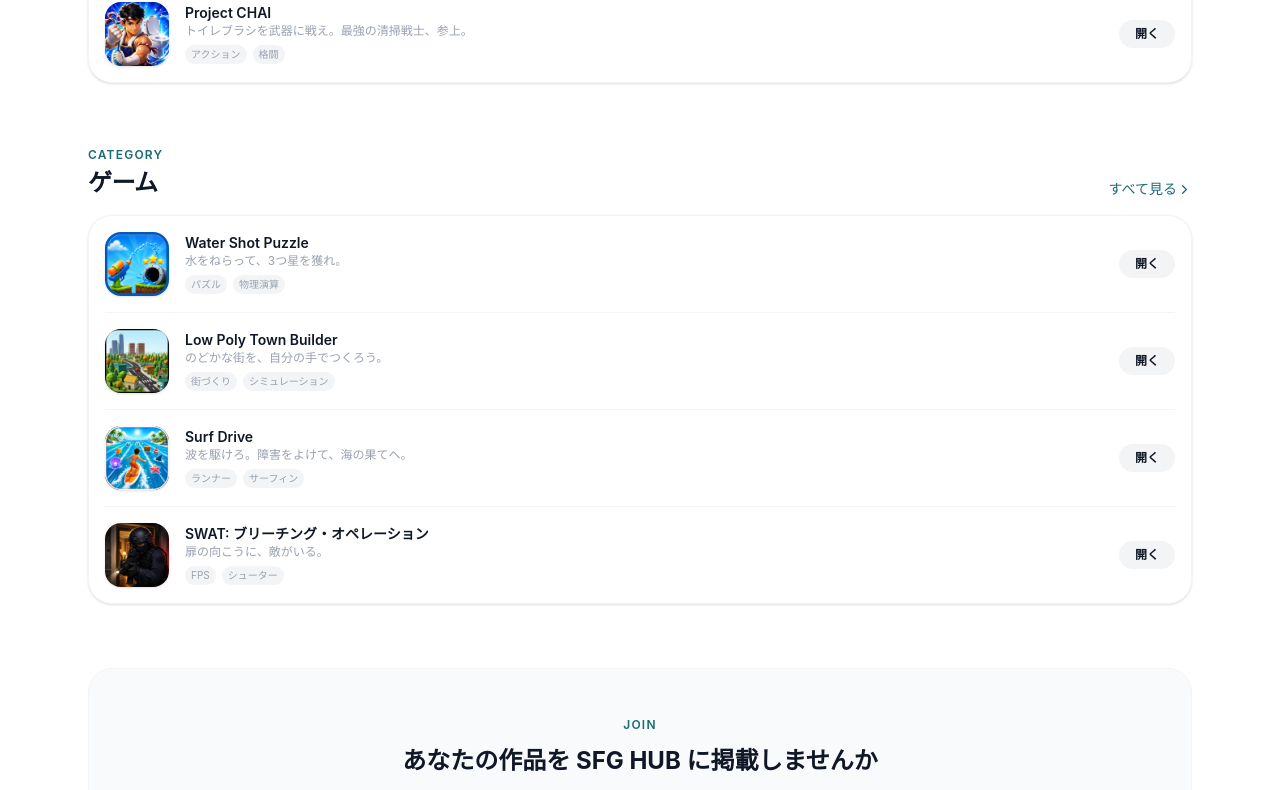
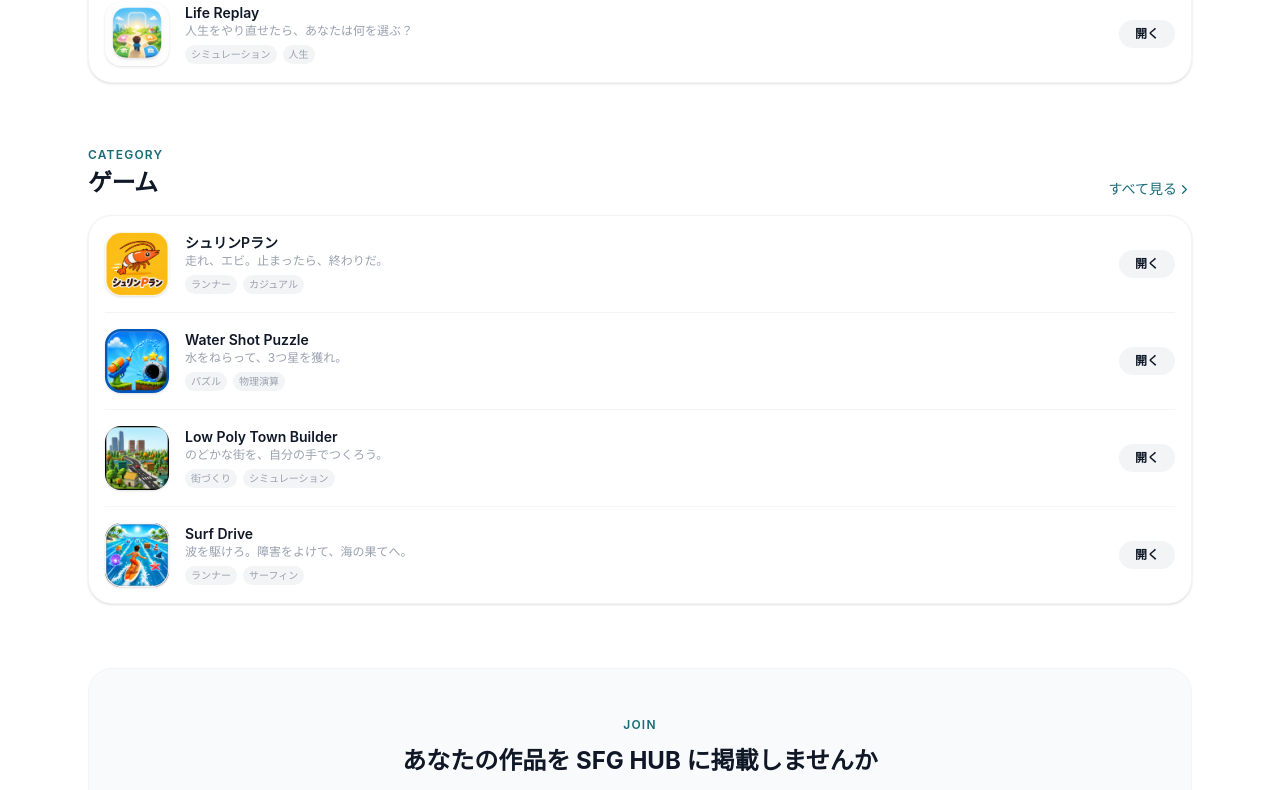
Before and after one commit to yamashina-sfg/hub, a React (Vite) app: page / in a window 1280 px wide. Shown: the part 1628-2418 px from the top of the page. Built offline with nearby package versions, Linux system fonts and the light colour scheme.

Commit message:
シュリンPランを追加

```diff
--- a/src/data/apps.js
+++ b/src/data/apps.js
@@ -58,6 +58,22 @@ export const DEVELOPERS = [
 ];
 
 export const APPS = [
+  {
+    id: 'app-shrimp-run',
+    name: 'シュリンPラン',
+    tagline: '走れ、エビ。止まったら、終わりだ。',
+    description: 'シュリンPランは、スピード感あふれるエビのランナーゲームです。\n\n猛ダッシュするエビを操作して、次々と迫る障害物をかわしながらどこまで走り続けられるか挑戦しよう。\n\nシンプルな操作で誰でもすぐ遊べる、思わずもう一回やりたくなる中毒性のカジュアルゲームです。\n\n主な特徴\n・ワンタップで遊べる直感操作\n・スピード感あふれるランナーゲーム\n・愛嬌たっぷりなエビキャラクター\n・ハイスコアへの挑戦\n・ブラウザでサクッとプレイ可能',
+    thumbnail: '/shrimp-run.png',
+    screenshots: ['/shrimp-run.png'],
+    category: 'game',
+    tags: ['ランナー', 'カジュアル', 'エンドレス', 'アクション', 'ハイスコア', 'ワンタップ', 'ユニーク'],
+    developer: { id: 'dev-sfg', name: 'SFG', avatar: '/sfg-logo.jpg' },
+    appUrl: 'https://asawjob1016-lgtm.github.io/Shurinp-run/',
+    status: 'beta',
+    featured: false,
+    createdAt: '2026-06-30',
+    updatedAt: '2026-06-30',
+  },
   {
     id: 'app-water-shot',
     name: 'Water Shot Puzzle',
```
Also changed, not shown: public/shrimp-run.png (added).
